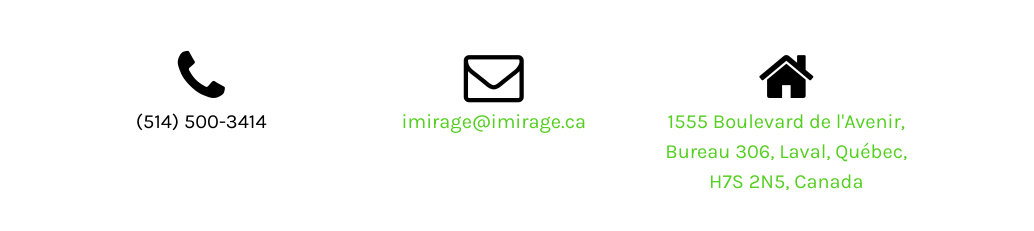
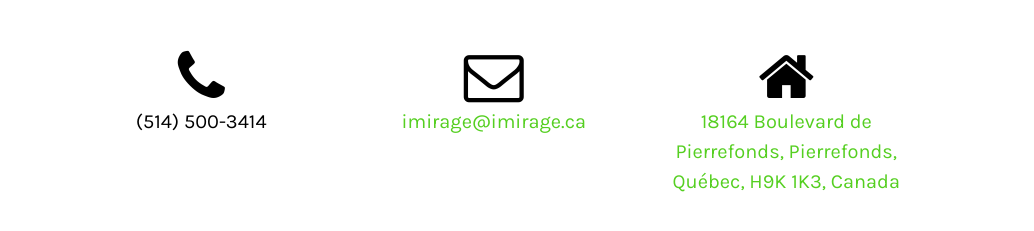
Before and after one commit to imirageconstruction/imirageconstruction.github.io, a website: page index.en.html in a window 1280 px wide. Shown: the part 1942-2173 px from the top of the page, 0-1034 px from the left. Drawn offline with nearby package versions, Linux system fonts and the light colour scheme.

Commit message:
Updated Address

```diff
--- a/index.en.html
+++ b/index.en.html
@@ -203,7 +203,7 @@
                 </div>
                 <div class="col-lg-3 text-center">
                     <i class="fa fa-home fa-3x wow bounceIn" data-wow-delay=".1s"></i>
-                    <p><a href="https://goo.gl/maps/jXhpTJZd1H42">1555 Boulevard de l'Avenir, Bureau 306, Laval, Québec, H7S 2N5, Canada</a></p>
+                    <p><a href="https://goo.gl/maps/jXhpTJZd1H42">18164 Boulevard de Pierrefonds, Pierrefonds, Québec, H9K 1K3, Canada</a></p>
                 </div>
                 <div class="col-lg-3 text-center">
                      <i class="fa fa-facebook-official fa-3x wow bounceIn" data-wow-delay=".1s"></i>
```
